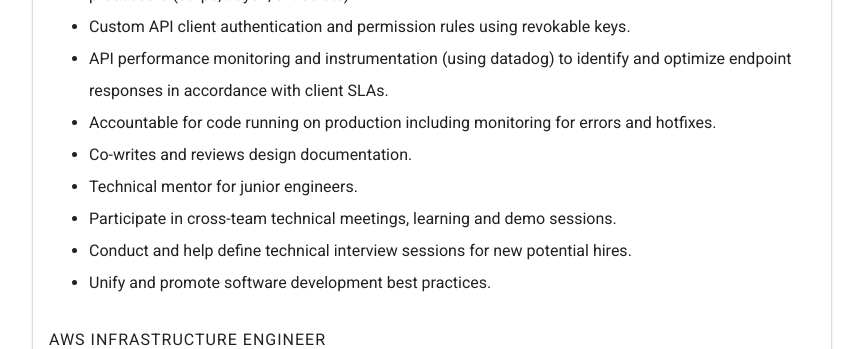
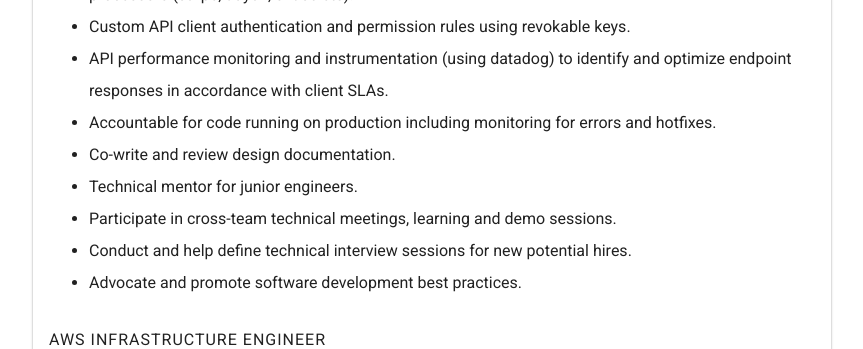
Before and after one commit to theslyone/theslyone.github.io, a website: page index.html in a window 1280 px wide. Shown: the part 4340-4689 px from the top of the page, without its empty margins (328-1191 px from the left). Drawn offline with Linux system fonts and the light colour scheme.

Commit message:
update resume

```diff
--- a/index.html
+++ b/index.html
@@ -303,11 +303,11 @@
               <li>Custom API client authentication and permission rules using revokable keys.</li>
               <li>API performance monitoring and instrumentation (using datadog) to identify and optimize endpoint responses in accordance with client SLAs.</li>
               <li>Accountable for code running on production including monitoring for errors and hotfixes.</li>
-              <li>Co-writes and reviews design documentation.</li>
+              <li>Co-write and review design documentation.</li>
               <li>Technical mentor for junior engineers.</li>
               <li>Participate in cross-team technical meetings, learning and demo sessions.</li>
               <li>Conduct and help define technical interview sessions for new potential hires.</li>
-              <li>Unify and promote software development best practices.</li>
+              <li>Advocate and promote software development best practices.</li>
             </ul>
             <h6>AWS Infrastructure Engineer</h6>
             <ul>
```
